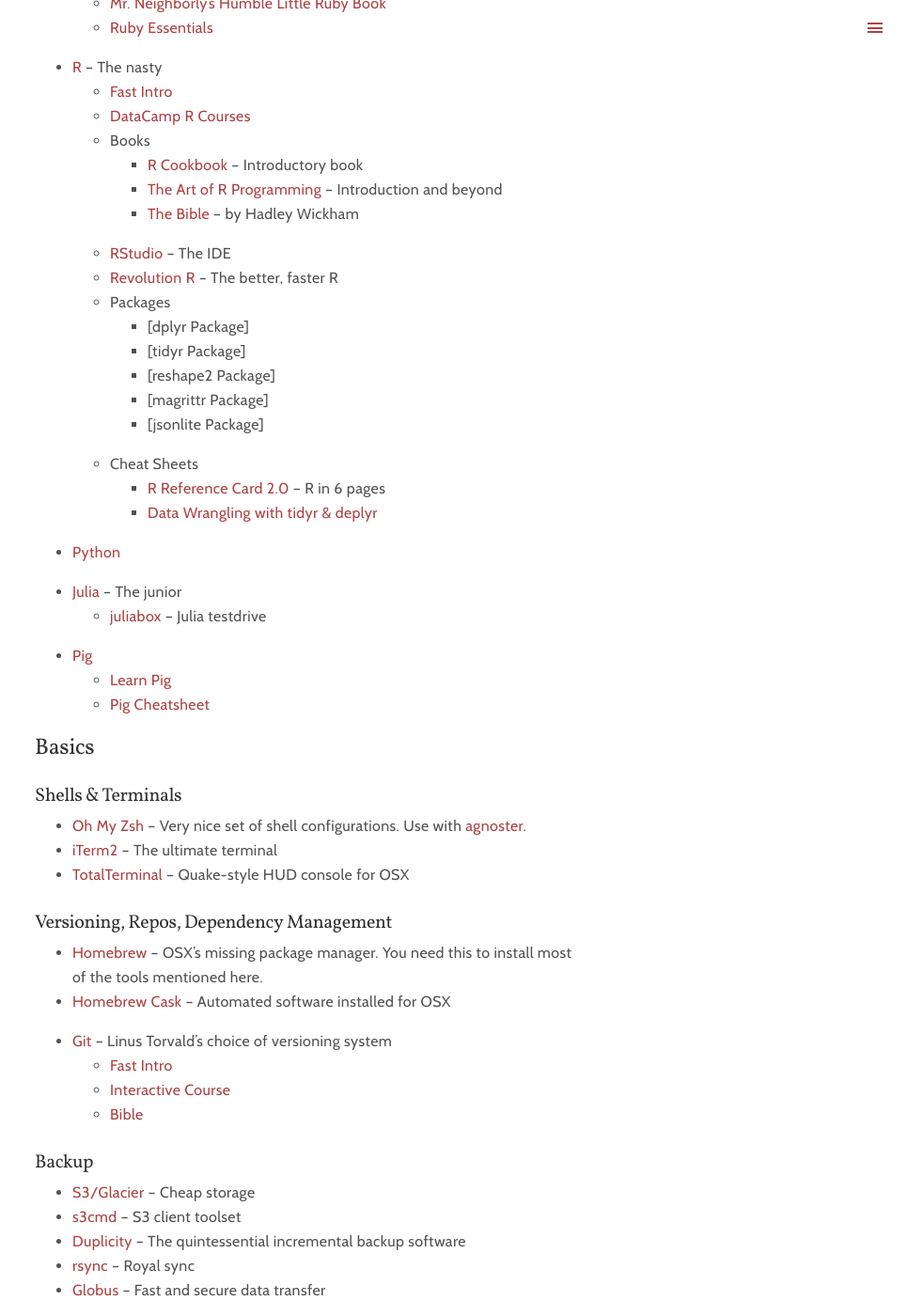
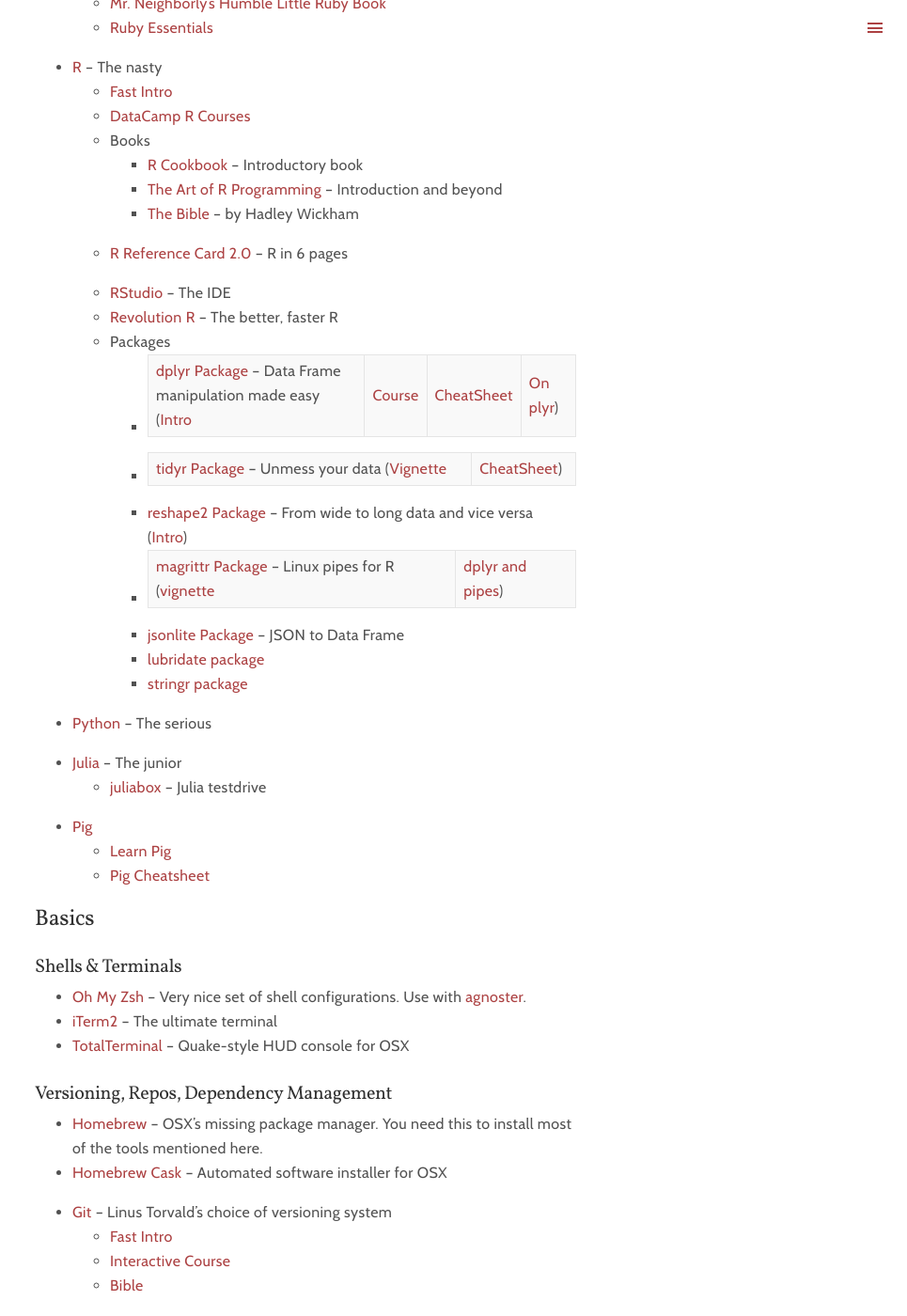
Before and after one commit to retrography/retrography.github.io, a Jekyll site: the page built from resources.markdown, in a window 1280 px wide and 1400 px high, scrolled down 662 px. Shown: the whole window at 94% size, without its empty margins (315-1280 px from the left). Built offline with Jekyll 4.4.1, drawn with Linux system fonts in a browser that asks for light colours; Markdown is read by kramdown in place of the engine named in the settings.

Commit message:
R package descriptions

```diff
--- a/resources.markdown
+++ b/resources.markdown
@@ -32,20 +32,20 @@ A list of resources and tools that I find useful, for me and for every researche
 		* [R Cookbook](http://www.cookbook-r.com) -- Introductory book
 		* [The Art of R Programming](http://heather.cs.ucdavis.edu/~matloff/132/NSPpart.pdf) -- Introduction and beyond
 		* [The Bible](http://adv-r.had.co.nz) -- by Hadley Wickham
+	* [R Reference Card 2.0](https://cran.r-project.org/doc/contrib/Baggott-refcard-v2.pdf) -- R in 6 pages
 
 	* [RStudio](https://www.rstudio.com) -- The IDE
 	* [Revolution R](https://mran.revolutionanalytics.com/download/) -- The better, faster R
 	* Packages
-		* [dplyr Package]
-		* [tidyr Package]
-		* [reshape2 Package]
-		* [magrittr Package]
-		* [jsonlite Package]
-	* Cheat Sheets
-		* [R Reference Card 2.0](https://cran.r-project.org/doc/contrib/Baggott-refcard-v2.pdf) -- R in 6 pages
-		* [Data Wrangling with tidyr & deplyr](https://www.rstudio.com/wp-content/uploads/2015/02/data-wrangling-cheatsheet.pdf)
+		* [dplyr Package]() -- Data Frame manipulation made easy ([Intro](https://cran.rstudio.com/web/packages/dplyr/vignettes/introduction.html)|[Course](https://www.datacamp.com/courses/dplyr-data-manipulation-r-tutorial)|[CheatSheet](https://www.rstudio.com/wp-content/uploads/2015/02/data-wrangling-cheatsheet.pdf)|[On plyr](http://seananderson.ca/2013/12/01/plyr.html))
+		* [tidyr Package](https://cran.r-project.org/web/packages/tidyr/index.html) -- Unmess your data ([Vignette](https://cran.r-project.org/web/packages/tidyr/vignettes/tidy-data.html)|[CheatSheet](https://www.rstudio.com/wp-content/uploads/2015/02/data-wrangling-cheatsheet.pdf))
+		* [reshape2 Package](https://cran.r-project.org/web/packages/reshape2/index.html) -- From wide to long data and vice versa ([Intro](http://seananderson.ca/2013/10/19/reshape.html))
+		* [magrittr Package](https://cran.r-project.org/web/packages/magrittr/index.html) -- Linux pipes for R ([vignette](https://cran.r-project.org/web/packages/magrittr/vignettes/magrittr.html)|[dplyr and pipes](http://seananderson.ca/2014/09/13/dplyr-intro.html))
+		* [jsonlite Package](https://cran.r-project.org/web/packages/jsonlite/index.html) -- JSON to Data Frame
+		* [lubridate package]()
+		* [stringr package]()
 
-* [Python](https://www.python.org)
+* [Python](https://www.python.org) -- The serious
 
 * [Julia](http://julialang.org) -- The junior
 	* [juliabox](https://www.juliabox.org) -- Julia testdrive
@@ -65,7 +65,7 @@ A list of resources and tools that I find useful, for me and for every researche
 ### Versioning, Repos, Dependency Management
 
 * [Homebrew](http://brew.sh) -- OSX's missing package manager. You need this to install most of the tools mentioned here.
-* [Homebrew Cask](http://caskroom.io) -- Automated software installed for OSX
+* [Homebrew Cask](http://caskroom.io) -- Automated software installer for OSX
 
 * [Git](http://www.git-scm.com) -- Linus Torvald's choice of versioning system
 	* [Fast Intro](https://www.atlassian.com/git/tutorials/setting-up-a-repository)
```
